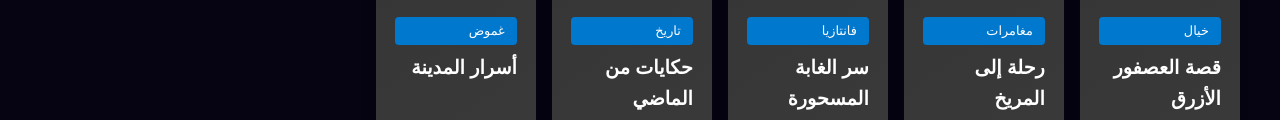
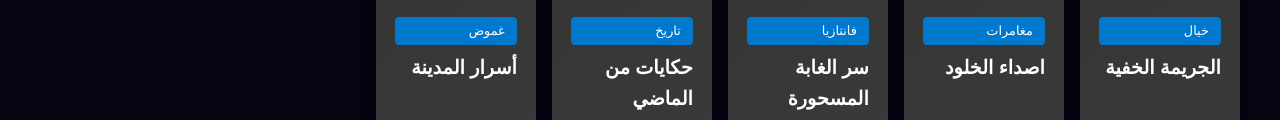
Before and after one commit to IntegratedPieces/INTEGRATED-PIECE, a plain HTML site: page index.html in a window 1280 px wide. Shown: the part 2193-2313 px from the top of the page. Drawn offline with Linux system fonts and the light colour scheme.

Commit message:
Update index.html

```diff
--- a/index.html
+++ b/index.html
@@ -913,14 +913,14 @@ document.addEventListener('DOMContentLoaded', () => {
         const slider = document.querySelector('.stories-slider');
         const storyData = [
             {
-                title: 'قصة العصفور الأزرق',
+                title: 'الجريمة الخفية',
                 category: 'خيال',
                 image: 'story1.webp',
                 author: 'اكسيمو',
                 authorImg: 'pro5.webp'
             },
             {
-                title: 'رحلة إلى المريخ',
+                title: 'اصداء الخلود',
                 category: 'مغامرات',
                 image: 'story2.webp',
                 author: 'قطع مدمجة',
```
